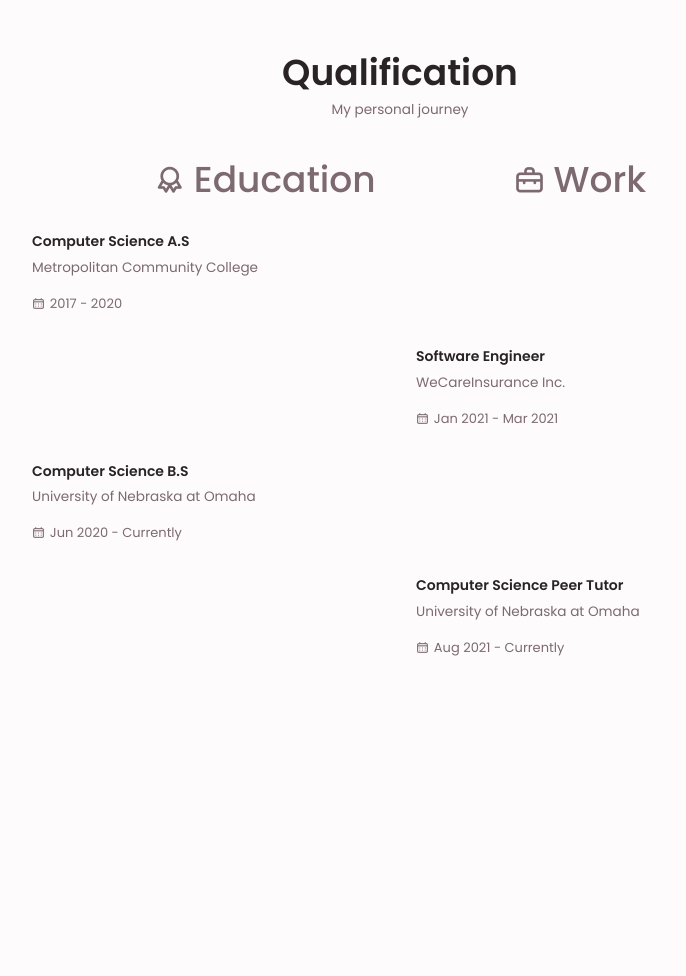
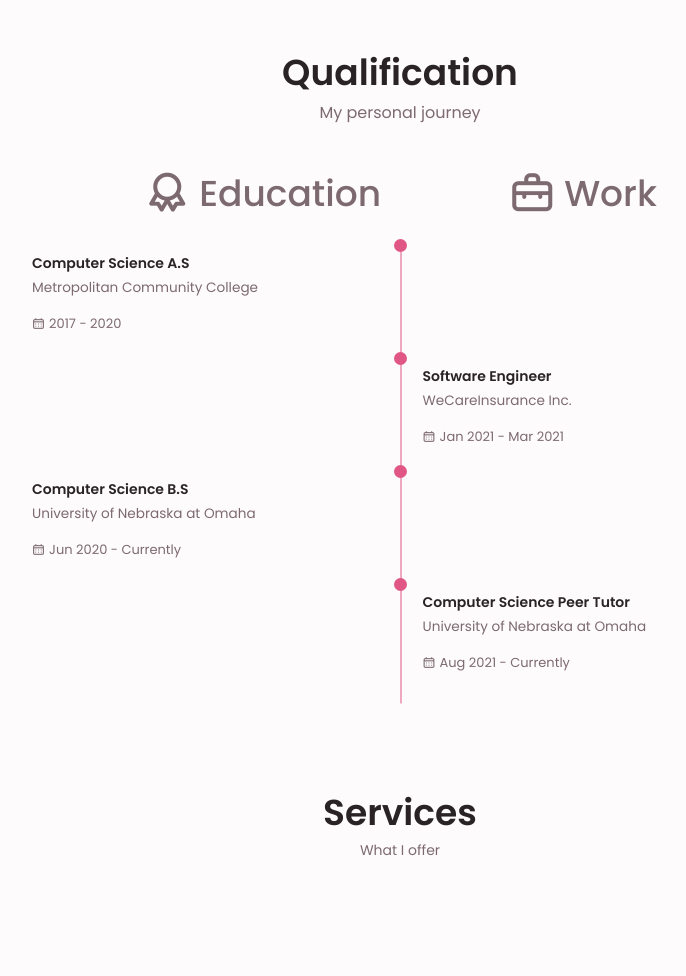
Before and after one commit to KhanhLe1306/portfolio_site_JS, a plain HTML site: page index.html in a window 1280 px wide. Shown: the part 2085-3061 px from the top of the page, without its empty margins (8-694 px from the left). Before the commit the page ends 2871 px from the top, so only its background shows below. Drawn offline with nearby package versions, Linux system fonts and the light colour scheme.

Commit message:
Finish qualification

```diff
--- a/css/styles.css
+++ b/css/styles.css
@@ -176,7 +176,7 @@ nav {
 		padding: 2rem 1.5rem 4rem;
 		box-shadow: 0 -1px 4px rgba(0, 0, 0, 0.15);
 		border-radius: 1.5rem 1.5rem 0 0;
-		transition: 0.7s ease;
+		transition: 0.4s ease;
 	}
 }
 
@@ -221,8 +221,13 @@ nav {
 }
 
 /********************************** HOME *******************************/
+#home{
+	transition: 0.7s;
+}
+
 .home__container {
 	gap: 1rem;
+	transition: 0.7s;
 }
 
 .home__content {
@@ -476,17 +481,17 @@ nav {
 	justify-content: space-evenly;
 	font-size: var(--h1-font-size);
 	font-weight: var(--font-medium);
-	margin-bottom: 0.5rem;
+	margin-bottom: var(--mb-0-5);
 }
 
 .qual__header > .section__subtitle {
-	font-size: 0.85rem;
-	margin-bottom: 2rem;
+	font-size: var(--normal-font-size);
+	margin-bottom: var(--mb-2);
 }
 
 .education__work > * > i {
-	font-size: 2rem;
-	margin-right: 0.5rem;
+	font-size: var(--big-font-size);
+	margin-right: var(--mb-0-5);
 }
 
 .flex {
@@ -500,7 +505,23 @@ nav {
 
 .history {
 	display: grid;
-	grid-template-columns: repeat(2, 1fr);
+	grid-template-columns: 1fr max-content 1fr;
+}
+
+.circle{
+	display: inline-block;
+	width: 13px;
+	height: 13px;
+	border-radius: 50%;
+	background-color: var(--first-color);
+}
+
+.line{
+	display: block;
+	width: 1px;
+	background-color: var(--first-color);
+	height: 100%;
+	transform: translate(6.5px, -6.5px);
 }
 
 .event {
@@ -512,7 +533,7 @@ nav {
 }
 
 .event__title {
-	margin-bottom: 0.35rem;
+	margin-bottom: var(--mb-0-25);
 }
 
 .event__place {
@@ -525,5 +546,5 @@ nav {
 }
 
 .period > i {
-	margin-right: 0.3rem;
+	margin-right: var(--mb-0-25);
 }
--- a/index.html
+++ b/index.html
@@ -19,22 +19,22 @@
             <div class="nav__menu" id="nav-menu">
                 <ul class="nav__list grid">
                     <li class="nav__item">
-                        <a href="#" class="nav__link">
+                        <a href="#home" class="nav__link">
                             <i class="uil uil-house-user nav__icon"></i>Home
                         </a>
                     </li>
                     <li class="nav__item">
-                        <a href="#" class="nav__link">
+                        <a href="#about" class="nav__link">
                             <i class="uil uil-user nav__icon"></i>About
                         </a>
                     </li>
                     <li class="nav__item">
-                        <a href="#" class="nav__link">
+                        <a href="#skills" class="nav__link">
                             <i class="uil uil-file-alt nav__icon"></i>Skills
                         </a>
                     </li>
                     <li class="nav__item">
-                        <a href="#" class="nav__link">
+                        <a href="#qualification" class="nav__link">
                             <i class="uil uil-briefcase-alt nav__icon"></i>Services
                         </a>
                     </li>
@@ -294,10 +294,18 @@
                     <span class="period"><i class="uil uil-schedule"></i>2017 - 2020</span>
                 </div>
                 <div>
+                    <span class="circle"></span>
+                    <span class="line"></span>
+                </div>
+                <div>
                     <!-- EMPTY BLOCK IN THE GRID -->
                 </div>
                 <div>
                     <!-- EMPTY BLOCK IN THE GRID -->
+                </div>
+                <div>
+                    <span class="circle"></span>
+                    <span class="line"></span>
                 </div>
                 <div class="event">
                     <h4 class="event__title">Software Engineer</h4>
@@ -310,10 +318,18 @@
                     <span class="period"><i class="uil uil-schedule"></i>Jun 2020 - Currently</span>
                 </div>
                 <div>
+                    <span class="circle"></span>
+                    <span class="line"></span>
+                </div>
+                <div>
                     <!-- EMPTY BLOCK IN THE GRID -->
                 </div>
                 <div>
                     <!-- EMPTY BLOCK IN THE GRID -->
+                </div>
+                <div>
+                    <span class="circle"></span>
+                    <span class="line"></span>
                 </div>
                 <div class="event">
                     <h4 class="event__title">Computer Science Peer Tutor</h4>
@@ -323,6 +339,14 @@
             </div>
         </div>
     </section>
+
+    <!----------------------------- SERVICES ------------------------------------>
+    <section class="services section" id="services">
+        <div class="service__container container">
+            <h3 class="section__title">Services</h3>
+            <span class="section__subtitle">What I offer</span>
+        </div>
+    </section>
     </main>
 
 
```
